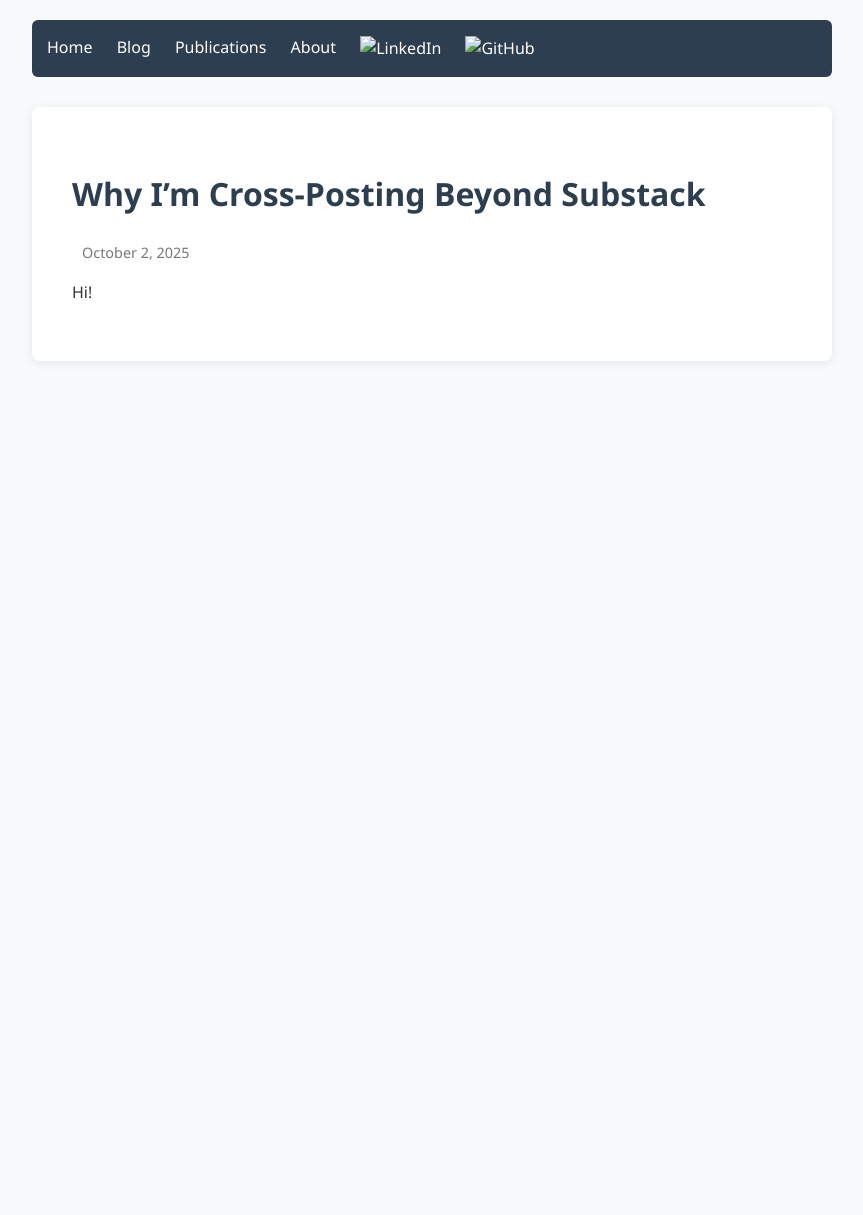
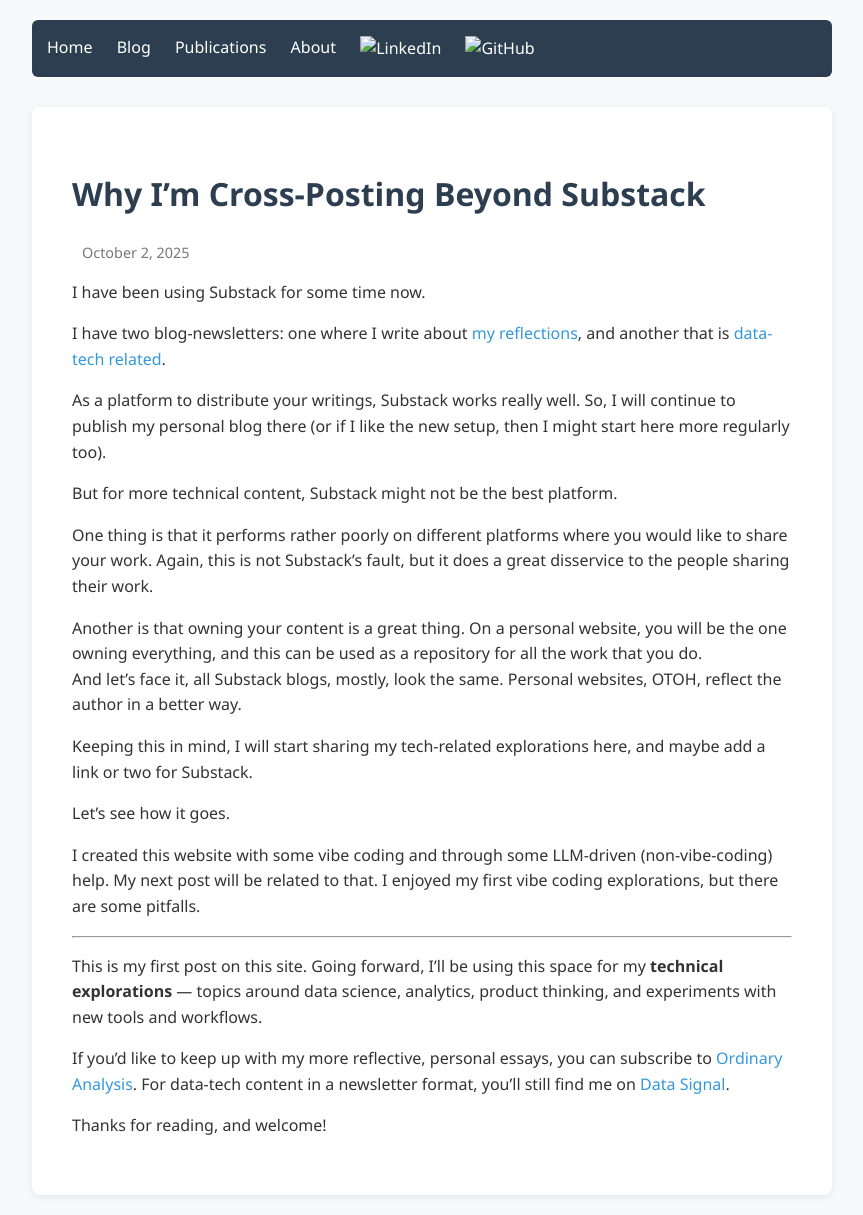
Before and after one commit to shibaprasadb/shibaprasadb.github.io, a Jekyll site: the page built from _posts/2025-10-02-BeyondSubstack.md, in a window 1280 px wide. Shown: the whole page, without its empty margins (208-1071 px from the left). Built offline with Jekyll 4.4.1, drawn with Linux system fonts in a browser that asks for light colours; before the commit the page ends 900 px from its top, so only the background shows below that.

Commit message:
Update 2025-10-02-BeyondSubstack.md
Wrote the blog. Added everything.

```diff
--- a/_posts/2025-10-02-BeyondSubstack.md
+++ b/_posts/2025-10-02-BeyondSubstack.md
@@ -2,4 +2,29 @@
 layout: post
 title: Why I’m Cross-Posting Beyond Substack
 ---
-Hi!
+I have been using Substack for some time now.
+
+I have two blog-newsletters: one where I write about [my reflections](https://ordinaryanalysis.substack.com/), and another that is [data-tech related](https://datasignal.substack.com/).
+
+As a platform to distribute your writings, Substack works really well. So, I will continue to publish my personal blog there (or if I like the new setup, then I might start here more regularly too).
+
+But for more technical content, Substack might not be the best platform.
+
+One thing is that it performs rather poorly on different platforms where you would like to share your work. Again, this is not Substack's fault, but it does a great disservice to the people sharing their work.
+
+Another is that owning your content is a great thing. On a personal website, you will be the one owning everything, and this can be used as a repository for all the work that you do.
+And let's face it, all Substack blogs, mostly, look the same. Personal websites, OTOH, reflect the author in a better way.
+
+Keeping this in mind, I will start sharing my tech-related explorations here, and maybe add a link or two for Substack.
+
+Let's see how it goes.
+
+I created this website with some vibe coding and through some LLM-driven (non-vibe-coding) help. My next post will be related to that. I enjoyed my first vibe coding explorations, but there are some pitfalls.
+
+---
+
+This is my first post on this site. Going forward, I’ll be using this space for my **technical explorations** — topics around data science, analytics, product thinking, and experiments with new tools and workflows.
+
+If you’d like to keep up with my more reflective, personal essays, you can subscribe to [Ordinary Analysis](https://ordinaryanalysis.substack.com/). For data-tech content in a newsletter format, you’ll still find me on [Data Signal](https://datasignal.substack.com/).
+
+Thanks for reading, and welcome!
```
